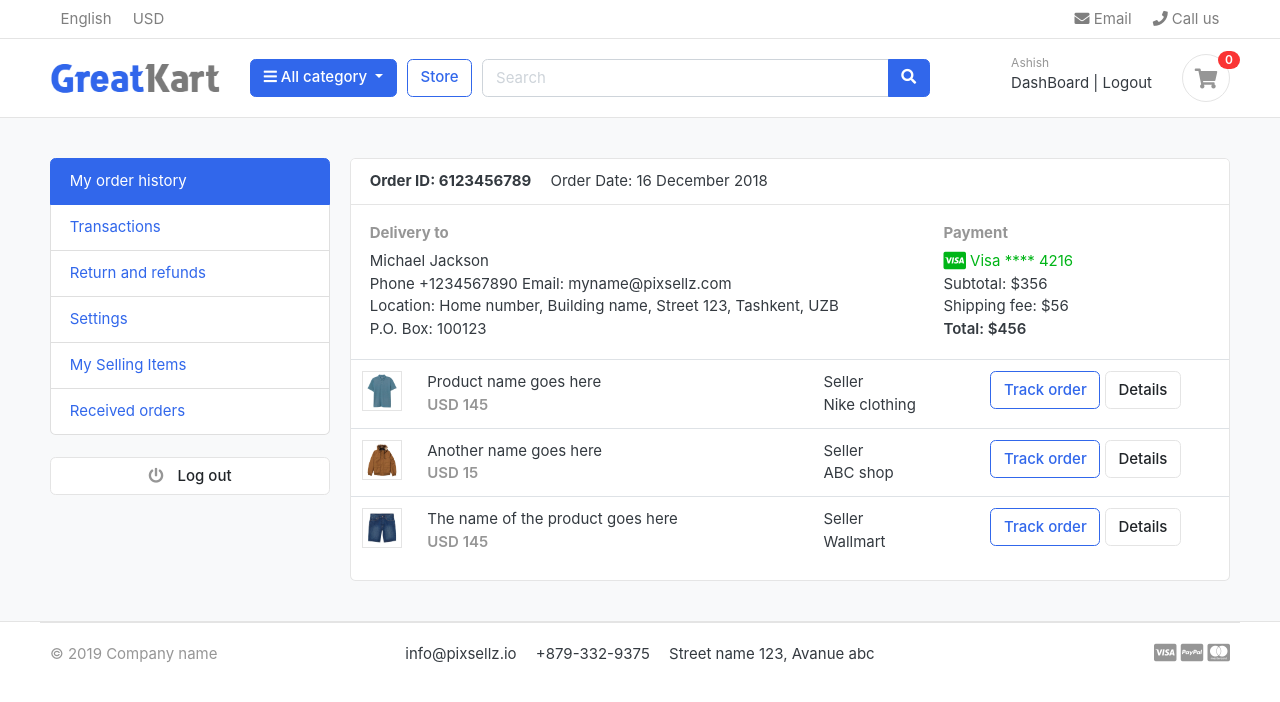
After one commit to coder-backend/Great-Kart-Backend, a Django app: page /accounts/ in a window 1280 px wide. The commit adds this page. Shown: the top 702 px of the page. Run offline with Django 3.2, Linux system fonts and the light colour scheme; a user stored in the database is signed in; data comes from the database, SQL or seed files in the repository; both versions use the stored data as it was after the commit; some libraries are stand-ins or nearby versions; some web fonts are replaced.

Commit message:
Lecture 13 full

```diff
--- a/greatKart/accounts/urls.py
+++ b/greatKart/accounts/urls.py
@@ -6,4 +6,6 @@ urlpatterns = [
     path('login/', views.login, name='login'),
     path('logout/', views.logout, name='logout'),
     path('activate/<uidb64>/<token>/', views.activate , name='activate'),
+    path('', views.dashboard, name='dashbord'),
+    path('dashboard/', views.dashboard, name='dashboard'),
 ]
--- a/greatKart/accounts/views.py
+++ b/greatKart/accounts/views.py
@@ -39,8 +39,8 @@ def register(request):
             to_email = email
             send_email = EmailMessage(mail_subject, message, to=[to_email])
             send_email.send()
-            messages.success(request, 'Registration Successful.')
-            return redirect('register')
+            # messages.success(request, 'Please check you email and verify it')
+            return redirect('/accounts/login/?command=verification&email='+email)
 
     else:
         form = RegistrationForm()
@@ -61,7 +61,8 @@ def login(request):
         if user is not None:
 
             auth.login(request, user)
-            return redirect('home')
+            messages.success(request, 'You are now looged in')
+            return redirect('dashboard')
         else:
             messages.error(request, 'Invalid Login')
             return redirect('login')
@@ -82,6 +83,21 @@ def activate(request,uidb64,token):
         uid = urlsafe_base64_decode(uidb64).decode()
         user = Account._default_manager.get(pk=uid)
     except(TypeError, ValueError, OverflowError, Account.DoesNotExist):
-        user=none
+        user=None
+
+    if user is not None and default_token_generator.check_token(user, token):
+        user.is_active = True
+        user.save()
+        messages.success(request, 'Congratulations! your account is activated')
+        return redirect('login')
+    else:
+        messages.error(request, "Invalid activation link")
+        return redirect('register')
 
     return HttpResponse("ok")
+
+
+
+@login_required(login_url = 'login')
+def dashboard(request):
+    return render(request, 'accounts/dashboard.html')
--- a/greatKart/greatKart/settings.py
+++ b/greatKart/greatKart/settings.py
@@ -143,7 +143,7 @@ MESSAGE_TAGS ={
 EMAIL_HOST =  'smtp.gmail.com'
 EMAIL_PORT = 587
 EMAIL_HOST_USER = 'aacs807@gmail.com'
-EMAIL_HOST_PASSWORD = 'apnapasswordrakhna'
+EMAIL_HOST_PASSWORD = 'TuApnaPasswordRakhnaIsPe'
 EMAIL_USE_TLS = True
 
 # Default primary key field type
--- /dev/null
+++ b/greatKart/templates/accounts/dashboard.html
@@ -0,0 +1,103 @@
+{%extends 'base.html'%}
+
+
+{%block content%}
+
+
+<!-- ========================= SECTION CONTENT ========================= -->
+<section class="section-conten padding-y bg">
+
+ {% include 'includes/alerts.html' %}
+    <div class="container">
+        <div class="row">
+        <aside class="col-md-3">
+            <!--   SIDEBAR   -->
+            <ul class="list-group">
+                <a class="list-group-item active" href="#"> My order history </a>
+                <a class="list-group-item" href="#"> Transactions </a>
+                <a class="list-group-item" href="#"> Return and refunds </a>
+                <a class="list-group-item" href="#">Settings </a>
+                <a class="list-group-item" href="#"> My Selling Items </a>
+                <a class="list-group-item" href="#"> Received orders </a>
+            </ul>
+            <br>
+            <a class="btn btn-light btn-block" href="{url 'logout'}"> <i class="fa fa-power-off"></i> <span class="text">Log out</span> </a>
+            <!--   SIDEBAR .//END   -->
+        </aside>
+        <main class="col-md-9">
+            <article class="card">
+            <header class="card-header">
+                <strong class="d-inline-block mr-3">Order ID: 6123456789</strong>
+                <span>Order Date: 16 December 2018</span>
+            </header>
+            <div class="card-body">
+                <div class="row">
+                    <div class="col-md-8">
+                        <h6 class="text-muted">Delivery to</h6>
+                        <p>Michael Jackson <br>
+                        Phone +1234567890 Email: myname@pixsellz.com <br>
+                        Location: Home number, Building name, Street 123,  Tashkent, UZB <br>
+                        P.O. Box: 100123
+                         </p>
+                    </div>
+                    <div class="col-md-4">
+                        <h6 class="text-muted">Payment</h6>
+                        <span class="text-success">
+                            <i class="fab fa-lg fa-cc-visa"></i>
+                            Visa  **** 4216
+                        </span>
+                        <p>Subtotal: $356 <br>
+                         Shipping fee:  $56 <br>
+                         <span class="b">Total:  $456 </span>
+                        </p>
+                    </div>
+                </div> <!-- row.// -->
+            </div> <!-- card-body .// -->
+            <div class="table-responsive">
+            <table class="table table-hover">
+                <tr>
+                    <td width="65">
+                        <img src="../images/items/1.jpg" class="img-xs border">
+                    </td>
+                    <td>
+                        <p class="title mb-0">Product name goes here </p>
+                        <var class="price text-muted">USD 145</var>
+                    </td>
+                    <td> Seller <br> Nike clothing </td>
+                    <td width="250"> <a href="#" class="btn btn-outline-primary">Track order</a> <a href="#" class="btn btn-light"> Details </a> </td>
+                </tr>
+                <tr>
+                    <td>
+                        <img src="../images/items/2.jpg" class="img-xs border">
+                    </td>
+                    <td>
+                        <p class="title mb-0">Another name goes here </p>
+                        <var class="price text-muted">USD 15</var>
+                    </td>
+                    <td> Seller <br> ABC shop </td>
+                    <td> <a href="#" class="btn btn-outline-primary">Track order</a> <a href="#" class="btn btn-light"> Details </a> </td>
+                </tr>
+                <tr>
+                    <td>
+                        <img src="../images/items/3.jpg" class="img-xs border">
+                    </td>
+                    <td>
+                        <p class="title mb-0">The name of the product  goes here </p>
+                        <var class="price text-muted">USD 145</var>
+                    </td>
+                    <td> Seller <br> Wallmart </td>
+                    <td> <a href="#" class="btn btn-outline-primary">Track order</a> <a href="#" class="btn btn-light"> Details </a> </td>
+                </tr>
+            </table>
+            </div> <!-- table-responsive .end// -->
+            </article> <!-- order-group.// -->
+        </main>
+    </div> <!-- row.// -->
+    </div>
+
+
+    </section>
+    <!-- ========================= SECTION CONTENT END// ========================= -->
+
+
+{%endblock%}
--- a/greatKart/templates/includes/nav.html
+++ b/greatKart/templates/includes/nav.html
@@ -72,7 +72,7 @@
                                 <div class="widget-header">
                                     <small class="title text-muted">{{user.first_name}}</small>
                                     <div>
-                                        <a href="#">DashBoard</a> <span class="dark-transp"> | </span>
+                                        <a href="{%url 'dashboard'}">DashBoard</a> <span class="dark-transp"> | </span>
                                         <a href="{%url 'logout'%}"> Logout</a>
                                     </div>
                                 </div>
```
Also changed, not shown: greatKart/templates/accounts/login.html (+9 -3 lines), greatKart/db.sqlite3.
